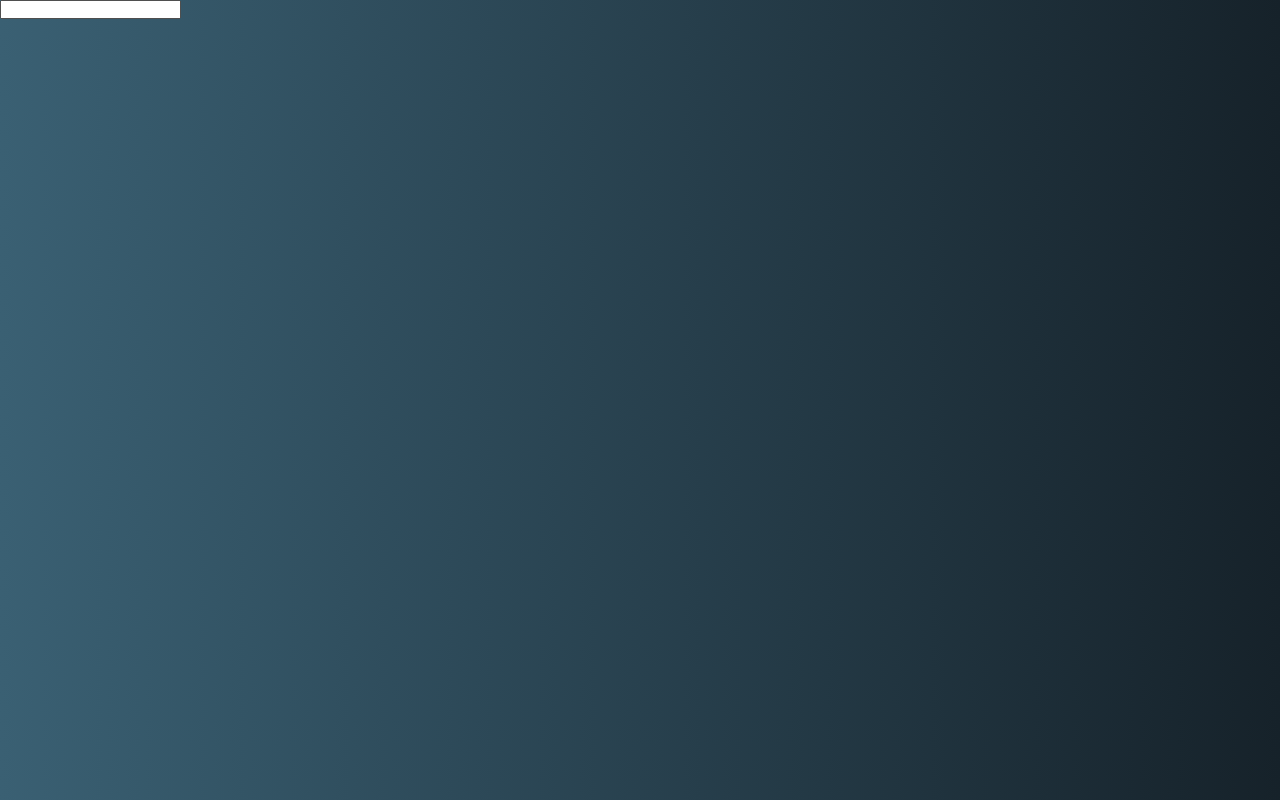
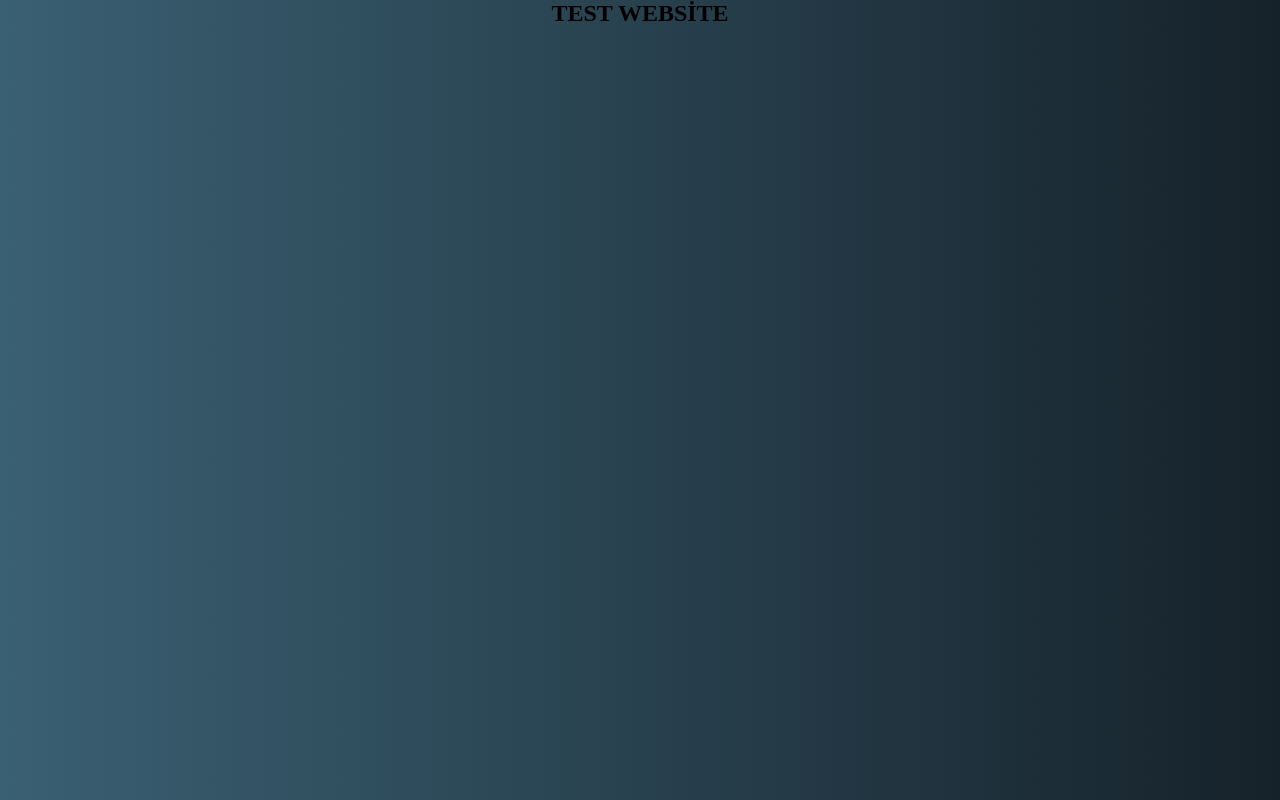
Before and after one commit to DogukanOzcn/materialui-app, a React (Create React App) app: page / in a window 1280 px wide. Built offline with nearby package versions, Linux system fonts and the light colour scheme.

Commit message:
Testing Vercel

```diff
--- a/src/components/Header.js
+++ b/src/components/Header.js
@@ -1,9 +1,9 @@
 import * as React from "react";
-
+import "./header.css"
 export default function Header() {
   return (
     <div>
-      <input title="bi şey yaz"></input>
+      <h2 className="test">TEST WEBSİTE</h2>
     </div>
   );
 }
--- a/src/components/header.css
+++ b/src/components/header.css
@@ -0,0 +1,6 @@
+#test{
+    align-items: center;
+    justify-content: center;
+    text-align: center;
+    margin-left: 20px;
+}
--- a/src/index.css
+++ b/src/index.css
@@ -2,8 +2,11 @@
     padding: 0;
     margin: 0;
     box-sizing: border-box;
+
 }
 body {
+  align-items: center;
+  text-align: center;
   background: #16222a; /* fallback for old browsers */
   background: -webkit-linear-gradient(
     to right,
```
